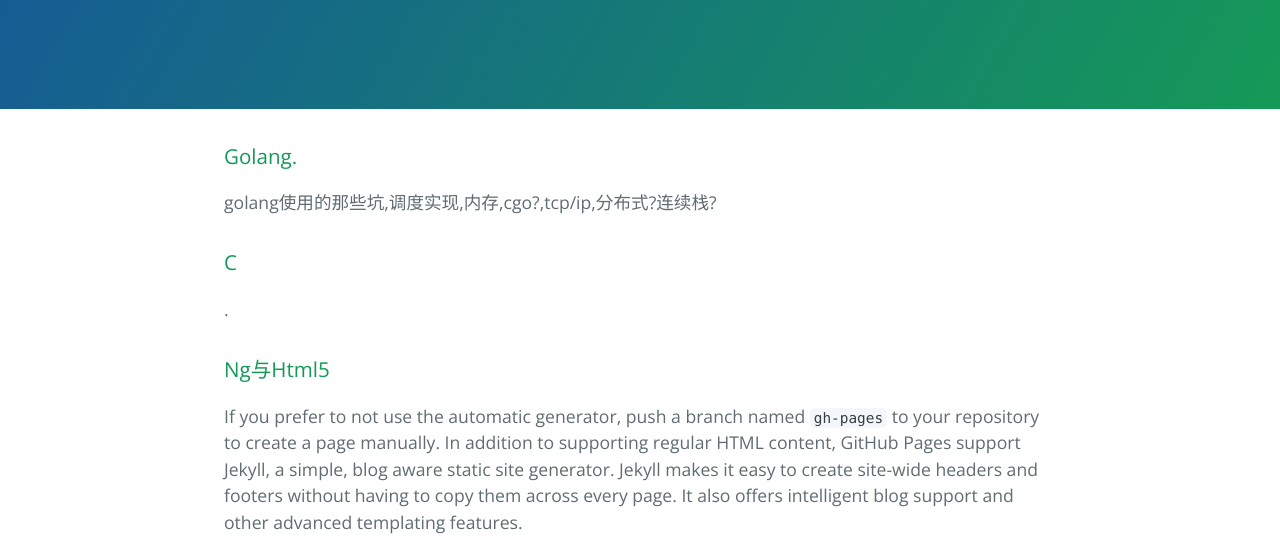
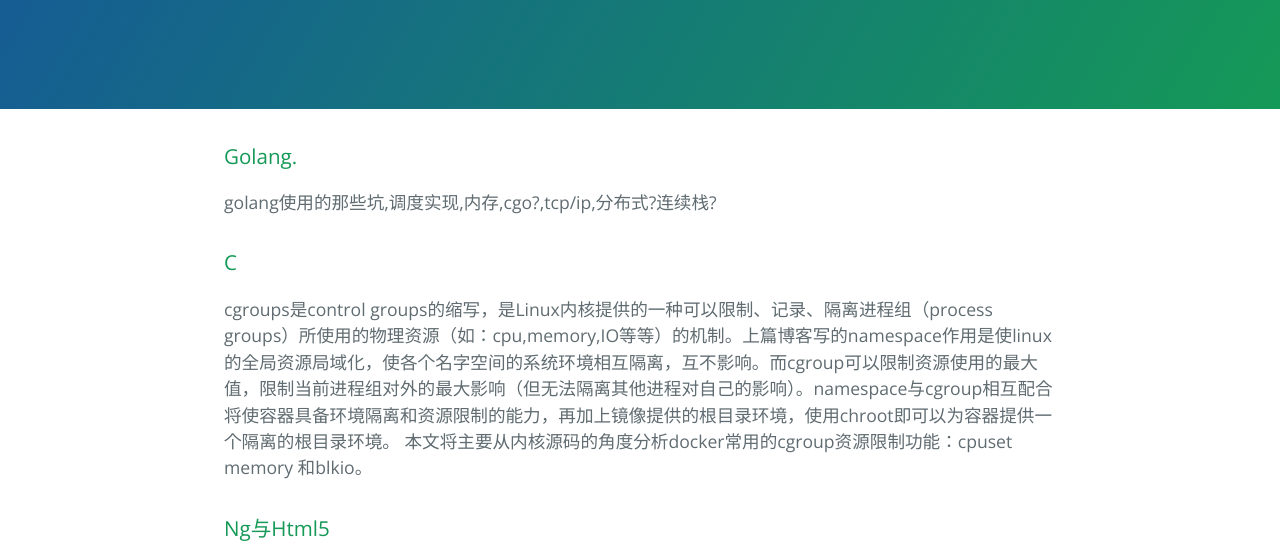
Before and after one commit to eastany/eastany.github.io, a plain HTML site: page index.html in a window 1280 px wide. Shown: the part 208-766 px from the top of the page. Drawn offline with nearby package versions, Linux system fonts and the light colour scheme.

Commit message:
Update index.html
sd

```diff
--- a/index.html
+++ b/index.html
@@ -24,7 +24,7 @@
 <h3>
 <a id="designer-templates" class="anchor" href="#designer-templates" aria-hidden="true"><span aria-hidden="true" class="octicon octicon-link"></span></a>C</h3>
 
-<p>.</p>
+<p>cgroups是control groups的缩写，是Linux内核提供的一种可以限制、记录、隔离进程组（process groups）所使用的物理资源（如：cpu,memory,IO等等）的机制。上篇博客写的namespace作用是使linux的全局资源局域化，使各个名字空间的系统环境相互隔离，互不影响。而cgroup可以限制资源使用的最大值，限制当前进程组对外的最大影响（但无法隔离其他进程对自己的影响）。namespace与cgroup相互配合将使容器具备环境隔离和资源限制的能力，再加上镜像提供的根目录环境，使用chroot即可以为容器提供一个隔离的根目录环境。 本文将主要从内核源码的角度分析docker常用的cgroup资源限制功能：cpuset memory 和blkio。</p>
 
 <h3>
 <a id="creating-pages-manually" class="anchor" href="#creating-pages-manually" aria-hidden="true"><span aria-hidden="true" class="octicon octicon-link"></span></a>Ng与Html5</h3>
```
